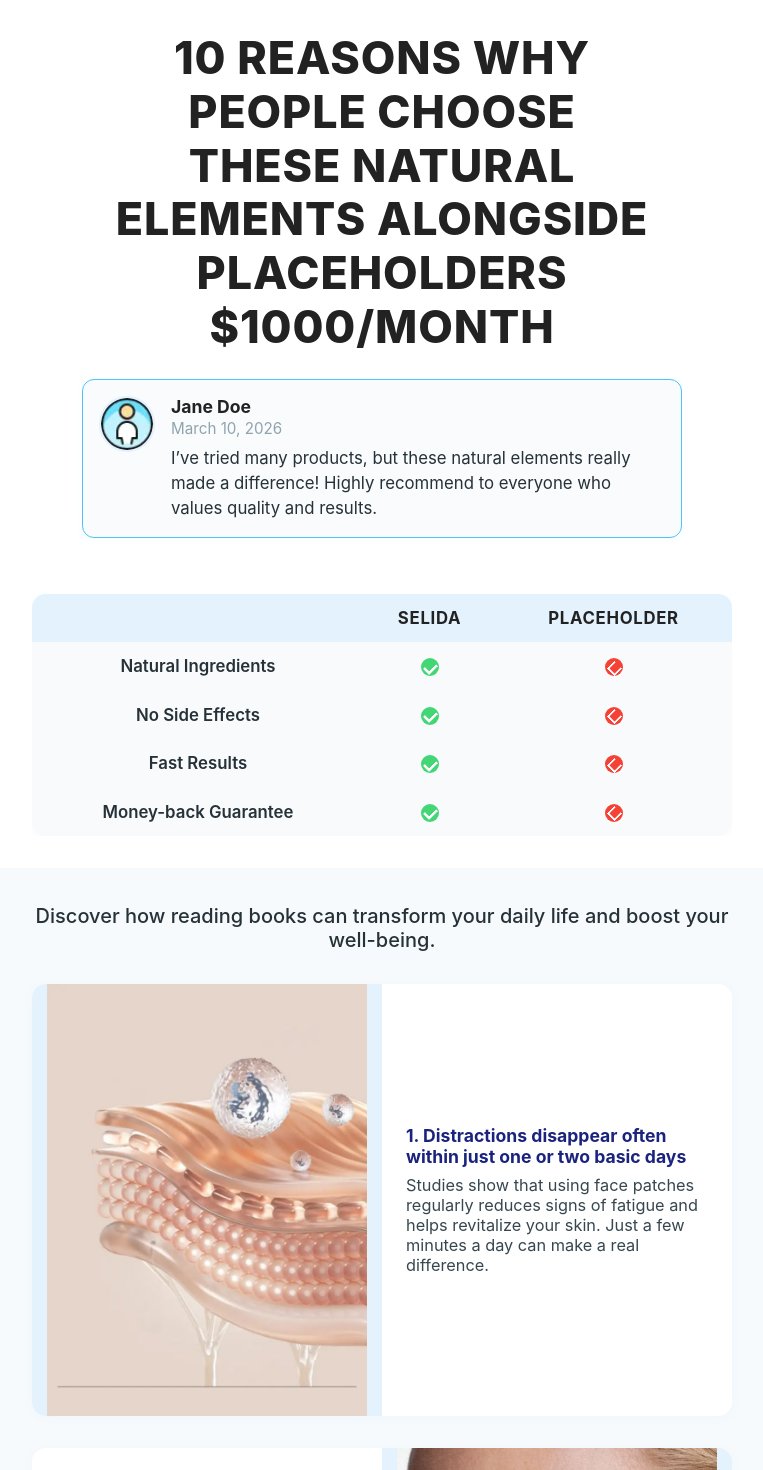
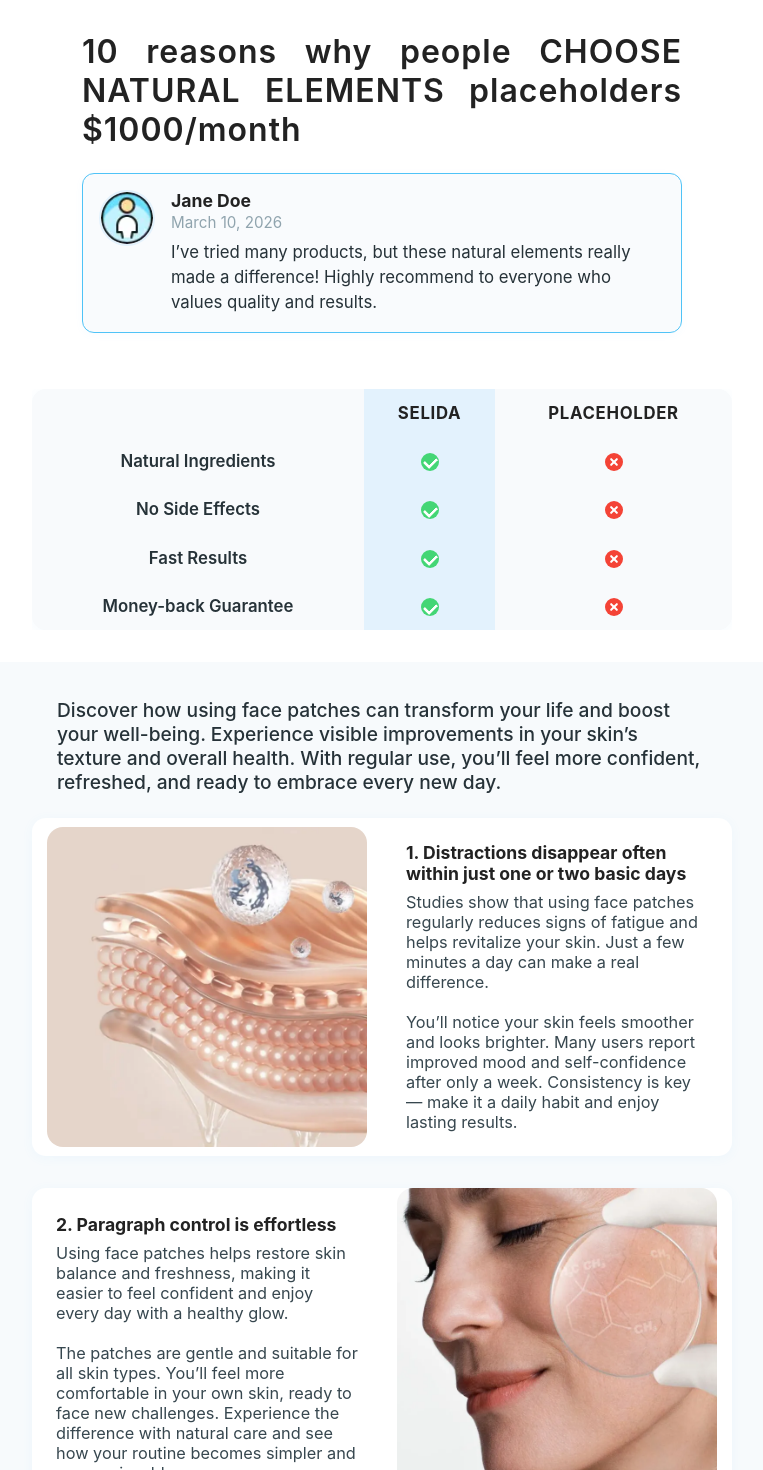
Before and after one commit to AnKub/Landing, a Next.js app: page / in a window 1280 px wide. Shown: the top 1470 px of the page, without its empty margins (258-1021 px from the left). Built offline with nearby package versions, Linux system fonts and the light colour scheme.

Commit message:
secondpartfixing

```diff
--- a/src/app/components/1Hero/Hero.module.scss
+++ b/src/app/components/1Hero/Hero.module.scss
@@ -7,26 +7,25 @@
 }
 
 .heroContent {
-  width: 100%;
+  width: 90%;
   max-width: 600px;
-  padding: 0 16px;
+  // padding: 0 16px;
   margin-bottom: 24px;
 }
 
 .title {
   font-size: 2rem;
-  font-weight: 800;
-  text-transform: uppercase;
-  text-align: center;
-  letter-spacing: 0.02em;
-  line-height: 1.2;
+  font-weight: 600;
+  text-align: justify;
+  justify-content: center;
+  letter-spacing: 1px;
 }
 
-@media (min-width: 768px) {
-  .title {
-    font-size: 2.8rem;
-  }
-  .heroContent {
-    padding: 0 32px;
-  }
-}
+// @media (min-width: 768px) {
+//   .title {
+//     font-size: 2.8rem;
+//   }
+//   .heroContent {
+//     padding: 0 32px;
+//   }
+// }
--- a/src/app/components/1Hero/Hero.tsx
+++ b/src/app/components/1Hero/Hero.tsx
@@ -6,7 +6,7 @@
     <section className={styles.hero}>
       <div className={styles.heroContent}>
         <h1 className={styles.title}>
-          10 REASONS WHY PEOPLE CHOOSE THESE NATURAL ELEMENTS ALONGSIDE PLACEHOLDERS $1000/MONTH
+          10 reasons why people CHOOSE NATURAL ELEMENTS placeholders $1000/month
         </h1>
       </div>
      <Testimonial />
--- a/src/app/components/2Features/Features.module.scss
+++ b/src/app/components/2Features/Features.module.scss
@@ -1,3 +1,7 @@
+.featuresTable th:nth-child(2) {
+  background: #e3f2fd;
+}
+
 .featuresSection {
   width: 100%;
   padding: 32px 0;
@@ -29,7 +33,6 @@
 }
 
 .featuresTable th {
-  background: #e3f2fd;
   font-weight: 700;
   text-transform: uppercase;
   letter-spacing: 0.04em;
@@ -39,6 +42,11 @@
   text-align: left;
   font-weight: 600;
   color: #263238;
+}
+
+
+.featuresTable td:nth-child(2) {
+  background: #e3f2fd;
 }
 
 .icon {
@@ -72,31 +80,22 @@
   background: #f44336;
   position: relative;
 }
+.iconCross::before,
 .iconCross::after {
   content: '';
-  display: block;
   position: absolute;
-  left: 4.5px;
-  top: 4.5px;
-  width: 9px;
-  height: 9px;
+  left: 8px;
+  top: 4px;
+  width: 2px;
+  height: 10px;
+  background: #fff;
   border-radius: 1px;
-  border-left: 2.5px solid #fff;
-  border-bottom: 2.5px solid #fff;
-  transform: rotate(-45deg);
 }
 .iconCross::before {
-  content: '';
-  display: block;
-  position: absolute;
-  left: 4.5px;
-  top: 4.5px;
-  width: 9px;
-  height: 9px;
-  border-radius: 1px;
-  border-left: 2.5px solid #fff;
-  border-bottom: 2.5px solid #fff;
   transform: rotate(45deg);
+}
+.iconCross::after {
+  transform: rotate(-45deg);
 }
 
 @media (max-width: 600px) {
--- a/src/app/components/3Steps/Steps.module.scss
+++ b/src/app/components/3Steps/Steps.module.scss
@@ -9,10 +9,10 @@
 
 .intro {
   width: 100%;
-  max-width: 700px;
-  font-size: 1.25rem;
-  text-align: center;
-  margin-bottom: 32px;
+  max-width: 650px;
+  font-size: 1.2rem;
+  text-align: start;
+  margin-bottom: 24px;
   color: #263238;
   font-weight: 500;
 }
@@ -37,7 +37,7 @@
   align-items: center;
   justify-content: center;
   min-width: 0;
-  background: #e3f2fd;
+  // background: #e3f2fd;
 }
 
 .stepImageLeft {
@@ -53,6 +53,8 @@
   object-fit: cover;
   border-radius: 0;
   max-width: 320px;
+  max-height: 320px;
+   border-radius: 5%;
 }
 
 .stepTextRight, .stepTextLeft {
@@ -77,7 +79,6 @@
   font-size: 1.1rem;
   font-weight: 700;
   margin-bottom: 8px;
-  color: #1a237e;
 }
 
 .stepDesc {
--- a/src/app/components/3Steps/Steps.tsx
+++ b/src/app/components/3Steps/Steps.tsx
@@ -5,8 +5,7 @@
   return (
     <section className={styles.stepsSection}>
       <div className={styles.intro}>
-        Discover how reading books can transform your daily life and boost your well-being.
-      </div>
+       Discover how using face patches can transform your life and boost your well-being. Experience visible improvements in your skin’s texture and overall health. With regular use, you’ll feel more confident, refreshed, and ready to embrace every new day.   </div>
       <div className={styles.stepBlock}>
         <div className={styles.stepImageLeft}>
           <Image
@@ -19,16 +18,20 @@
         </div>
         <div className={styles.stepTextRight}>
           <div className={styles.stepTitle}><b>1. Distractions disappear often within just one or two basic days</b></div>
-          <div className={styles.stepDesc}>
-            Studies show that using face patches regularly reduces signs of fatigue and helps revitalize your skin. Just a few minutes a day can make a real difference.
+            <div className={styles.stepDesc}>
+            Studies show that using face patches regularly reduces signs of fatigue and helps revitalize your skin. Just a few minutes a day can make a real difference.<br />
+            <br/>You’ll notice your skin feels smoother and looks brighter. Many users report improved mood and self-confidence after only a week.
+            Consistency is key — make it a daily habit and enjoy lasting results.
           </div>
         </div>
       </div>
       <div className={styles.stepBlock}>
         <div className={styles.stepTextLeft}>
           <div className={styles.stepTitle}><b>2. Paragraph control is effortless</b></div>
-          <div className={styles.stepDesc}>
-            Using face patches helps restore skin balance and freshness, making it easier to feel confident and enjoy every day with a healthy glow.
+         <div className={styles.stepDesc}>
+            Using face patches helps restore skin balance and freshness, making it easier to feel confident and enjoy every day with a healthy glow.<br />
+            <br />The patches are gentle and suitable for all skin types. You’ll feel more comfortable in your own skin, ready to face new challenges.
+            Experience the difference with natural care and see how your routine becomes simpler and more enjoyable.
           </div>
         </div>
         <div className={styles.stepImageRight}>
--- a/src/app/components/4FAQ/FAQ.module.scss
+++ b/src/app/components/4FAQ/FAQ.module.scss
@@ -1,7 +1,7 @@
 .faqSection {
   width: 100%;
   padding: 36px 0 32px 0;
-  background: #fff;
+   background: #e3f2fd;
   display: flex;
   flex-direction: column;
   align-items: center;
@@ -26,15 +26,16 @@
   align-items: center;
   justify-content: center;
   min-width: 0;
-  background: #e3f2fd;
+  // background: #e3f2fd;
 }
 
 .img {
   width: 100%;
-  height: auto;
+  // height: auto;
   object-fit: cover;
-  border-radius: 0;
+  border-radius: 5%;
   max-width: 320px;
+  max-height: 320px;
 }
 
 .faqContent {
```
